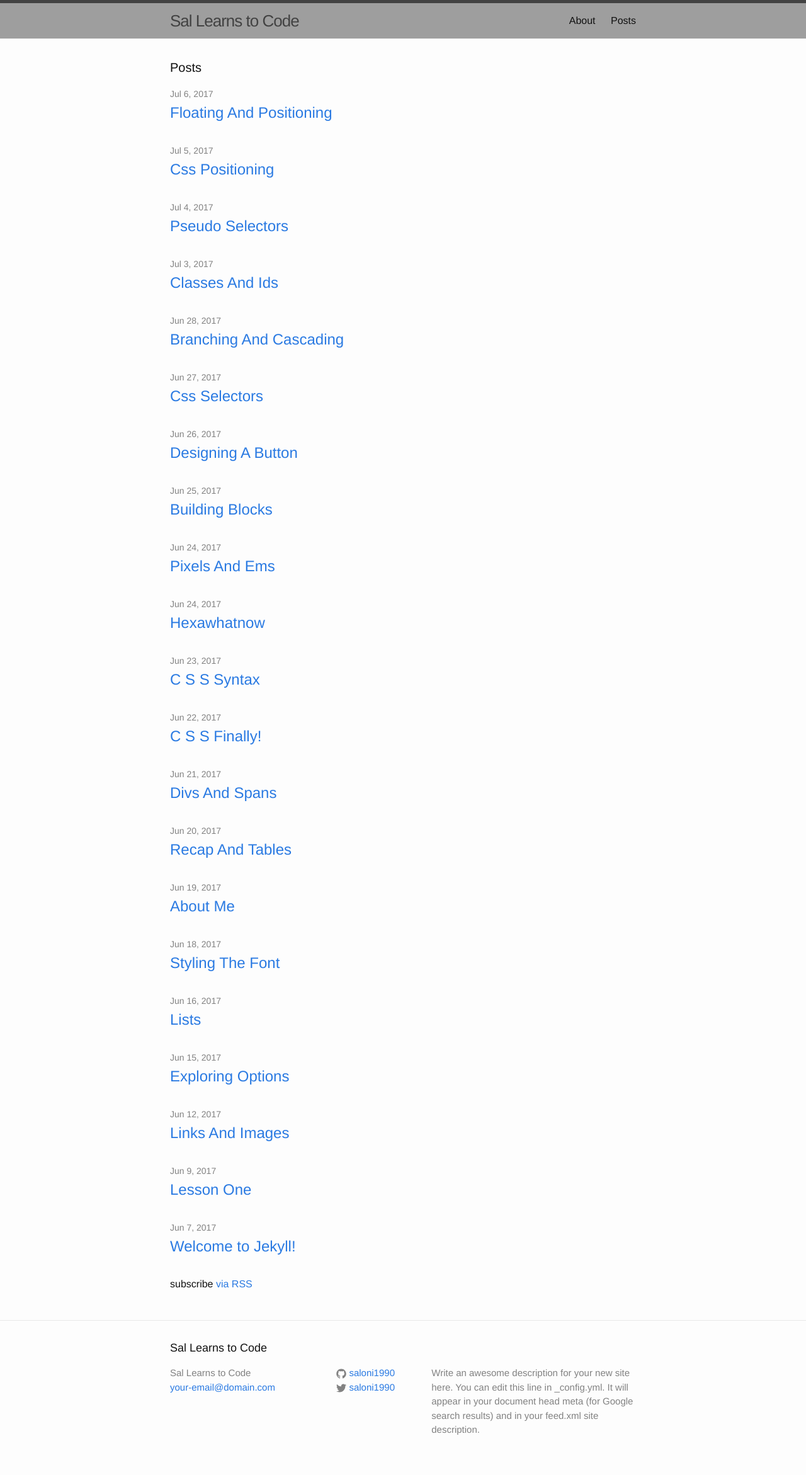
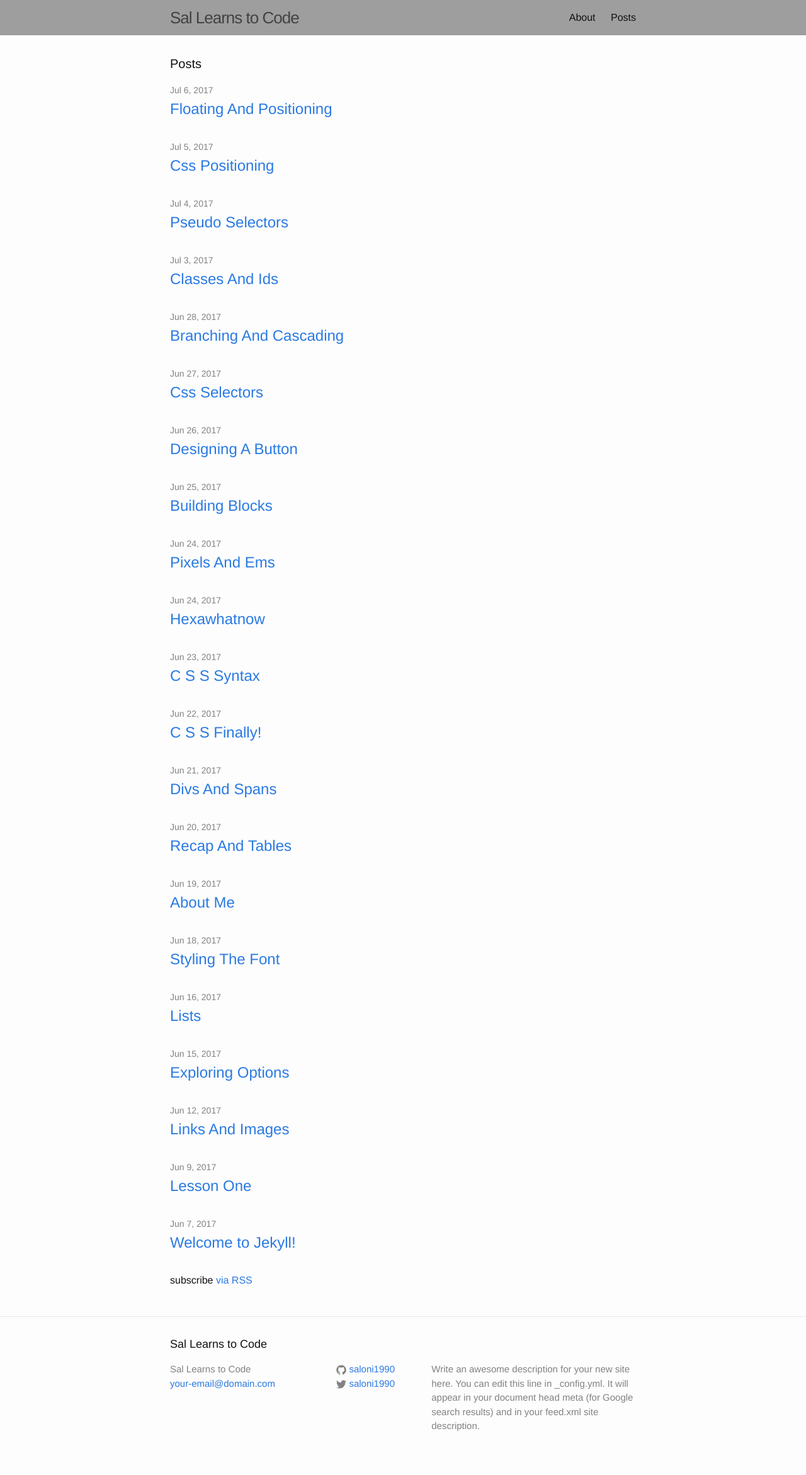
Before and after one commit to saloni1990/saloni1990.github.io, a Jekyll site: the page built from posts.md, in a window 1280 px wide. Shown: the whole page at 63% size. Built offline with Jekyll 4.4.1, drawn with Linux system fonts in a browser that asks for light colours; grey boxes are pictures that could not be loaded.

Commit message:
Update _layout.scss

```diff
--- a/_sass/_layout.scss
+++ b/_sass/_layout.scss
@@ -5,9 +5,6 @@
     background: url("https://s3.eu-west-2.amazonaws.com/sallearnstocode.images/SaloniandTom-493.jpg");
     background-size: cover;
     background-position: center;
-    border-top: 5px solid $grey-color-dark;
-    border-bottom: 1px solid $grey-color-light;
-    min-height: 56px;
 
 
     // Positioning context for the mobile navigation icon
```
